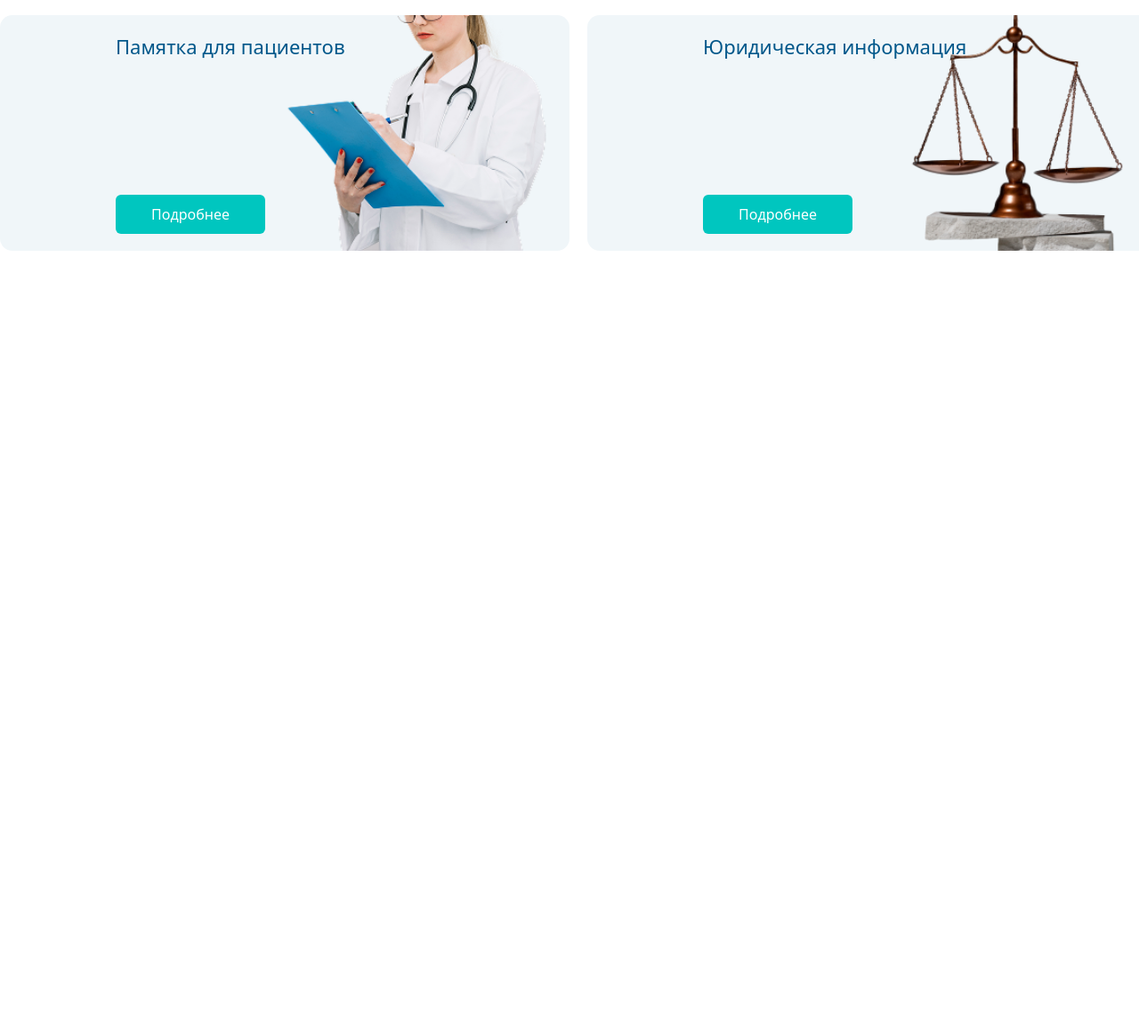
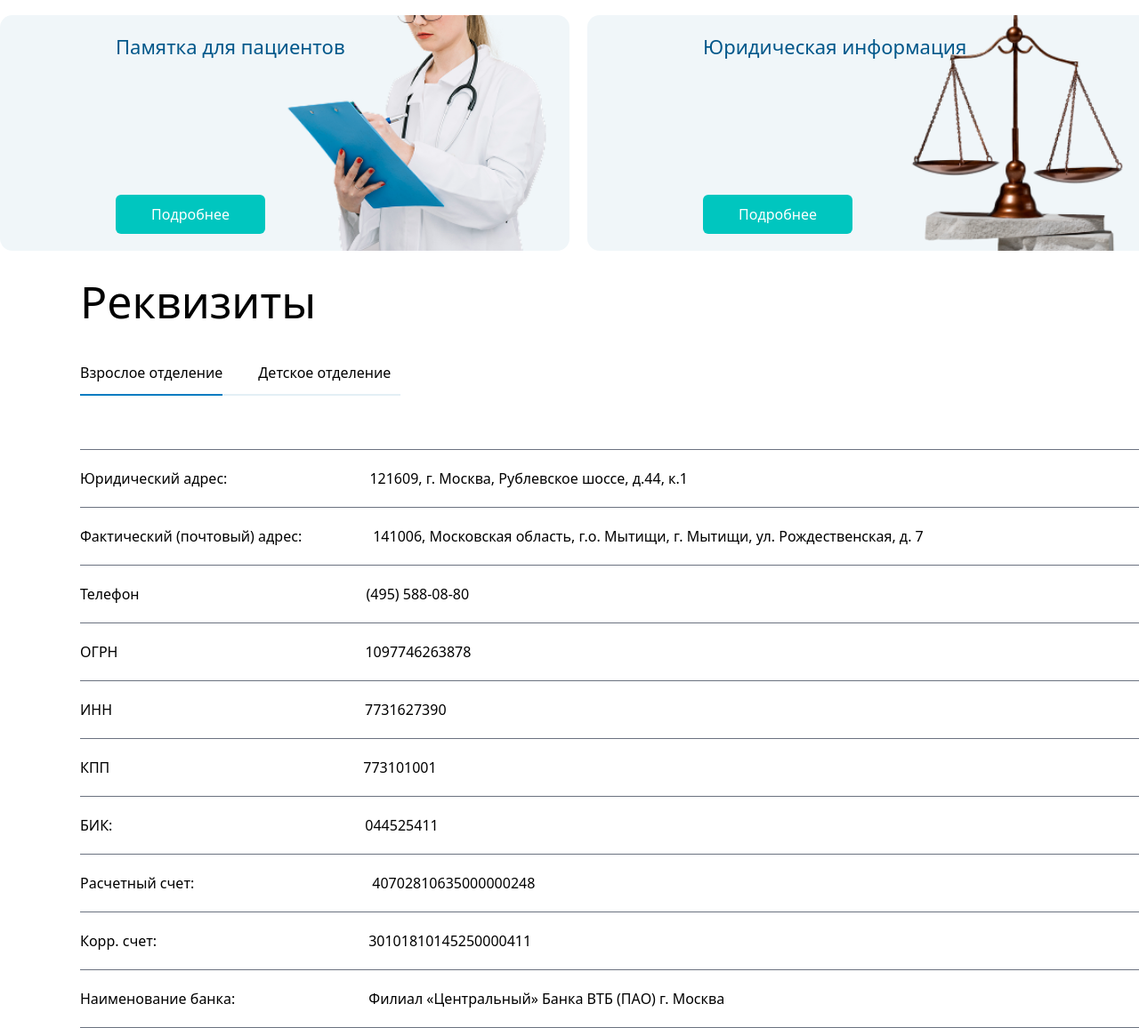
Before and after one commit to smuhriddin2006/Exam__Project, a website: page src/page5.html in a window 1280 px wide. Shown: the part 2799-3955 px from the top of the page at 89% size. Before the commit the page ends 3081 px from the top, so only its background shows below. Drawn offline with nearby package versions, Linux system fonts and the light colour scheme; files that its build step writes are made by us from their sources.

Commit message:
section 4

```diff
--- a/src/page5.html
+++ b/src/page5.html
@@ -208,6 +208,76 @@
             <img src="./img_page5/image (6).png" alt="d" class="h-[265px]">
         </aside>
     </section>
+    <section
+        class="lg:w-[1100px] md:w-[800px] w-[400px] m-auto flex flex-col justify-between items-center sm:p-0 px-[30px] gap-[20px] mt-[20px]">
+        <aside class="lg:w-[1100px] md:w-[800px] w-[400px] flex flex-col justify-between items-start gap-[30px]">
+            <h1 class="text-[50px] font-medium">Реквизиты</h1>
+            <div class="flex">
+                <div>
+                    <h1 class="font-medium">Взрослое отделение</h1>
+                    <hr class="w-[160px] mt-3 border-[1px] border-[#017CC1] mb-5">
+                </div>
+                <div>
+                    <h1 class="font-medium ml-10">Детское отделение</h1>
+                    <hr class="w-[200px] mt-3 border-[1px] border-[#E3EFF5] mb-5">
+                </div>
+            </div>
+        </aside>
+        <section
+            class="lg:w-[1300px] md:w-[800px] w-[400px] m-auto flex flex-col justify-between sm:items-start sm:p-0 px-[30px] gap-0 mt-[20px]">
+            <div
+                class="flex flex-col gap-[160px] sm:flex-row items-center border-t-[1px] border-gray-500 py-[20px] lg:w-[1300px] md:w-[800px] w-[400px]">
+                <h1 class="font-medium">Юридический адрес:</h1>
+                <h1>121609, г. Москва, Рублевское шоссе, д.44, к.1</h1>
+            </div>
+            <div
+                class="flex flex-col gap-[80px] sm:flex-row items-center border-t-[1px] border-gray-500 py-[20px] lg:w-[1300px] md:w-[800px] w-[400px]">
+                <h1 class="font-medium">Фактический (почтовый) адрес:</h1>
+                <h1>141006, Московская область, г.о. Мытищи, г. Мытищи, ул. Рождественская, д. 7
+                </h1>
+            </div>
+            <div
+                class="flex flex-col gap-[255px] sm:flex-row items-center border-t-[1px] border-gray-500 py-[20px] lg:w-[1300px] md:w-[800px] w-[400px]">
+                <h1 class="font-medium">Телефон</h1>
+                <h1>(495) 588-08-80</h1>
+            </div>
+            <div
+                class="flex flex-col gap-[278px] sm:flex-row items-center border-t-[1px] border-gray-500 py-[20px] lg:w-[1300px] md:w-[800px] w-[400px]">
+                <h1 class="font-medium">ОГРН</h1>
+                <h1>1097746263878</h1>
+            </div>
+            <div
+                class="flex flex-col gap-[284px] sm:flex-row items-center border-t-[1px] border-gray-500 py-[20px] lg:w-[1300px] md:w-[800px] w-[400px]">
+                <h1 class="font-medium">ИНН</h1>
+                <h1>7731627390</h1>
+            </div>
+            <div
+                class="flex flex-col gap-[285px] sm:flex-row items-center border-t-[1px] border-gray-500 py-[20px] lg:w-[1300px] md:w-[800px] w-[400px]">
+                <h1 class="font-medium">КПП</h1>
+                <h1 >773101001</h1>
+            </div>
+            <div
+                class="flex flex-col gap-[284px] sm:flex-row items-center border-t-[1px] border-gray-500 py-[20px] lg:w-[1300px] md:w-[800px] w-[400px]">
+                <h1 class="font-medium">БИК:</h1>
+                <h1>044525411</h1>
+            </div>
+            <div
+                class="flex flex-col gap-[200px] sm:flex-row items-center border-t-[1px] border-gray-500 py-[20px] lg:w-[1300px] md:w-[800px] w-[400px]">
+                <h1 class="font-medium">Расчетный счет:</h1>
+                <h1>40702810635000000248</h1>
+            </div>
+            <div
+                class="flex flex-col gap-[238px] sm:flex-row items-center border-t-[1px] border-gray-500 py-[20px] lg:w-[1300px] md:w-[800px] w-[400px]">
+                <h1 class="font-medium">Корр. счет:</h1>
+                <h1>30101810145250000411</h1>
+            </div>
+            <div
+                class="flex flex-col gap-[150px] sm:flex-row items-center border-y-[1px] border-gray-500 py-[20px] lg:w-[1300px] md:w-[800px] w-[400px]">
+                <h1 class="font-medium">Наименование банка:</h1>
+                <h1>Филиал «Центральный» Банка ВТБ (ПАО) г. Москва</h1>
+            </div>
+        </section>
+    </section>
 </body>
 
 </html>
```
